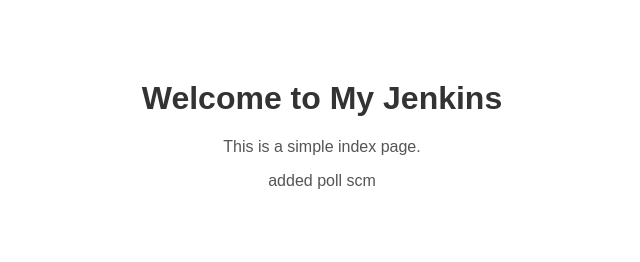
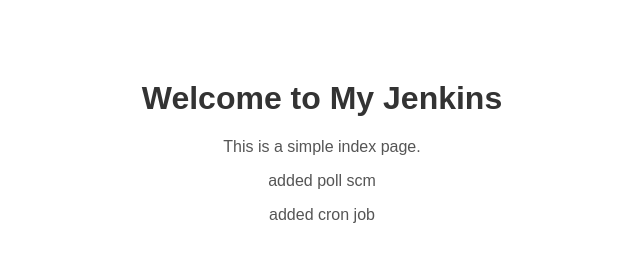
Before and after one commit to sujalkamanna/poll_scm, a plain HTML site: page index.html in a window 1280 px wide. Shown: the whole page, without its empty margins (318-958 px from the left). Drawn offline with Linux system fonts and the light colour scheme.

Commit message:
Add cron job information to index.html

```diff
--- a/index.html
+++ b/index.html
@@ -21,6 +21,7 @@
     <h1>Welcome to My Jenkins</h1>
     <p>This is a simple index page.</p>
     <p>added poll scm</p>
+    <p>added cron job</p>
 
 </body>
 </html>
```
